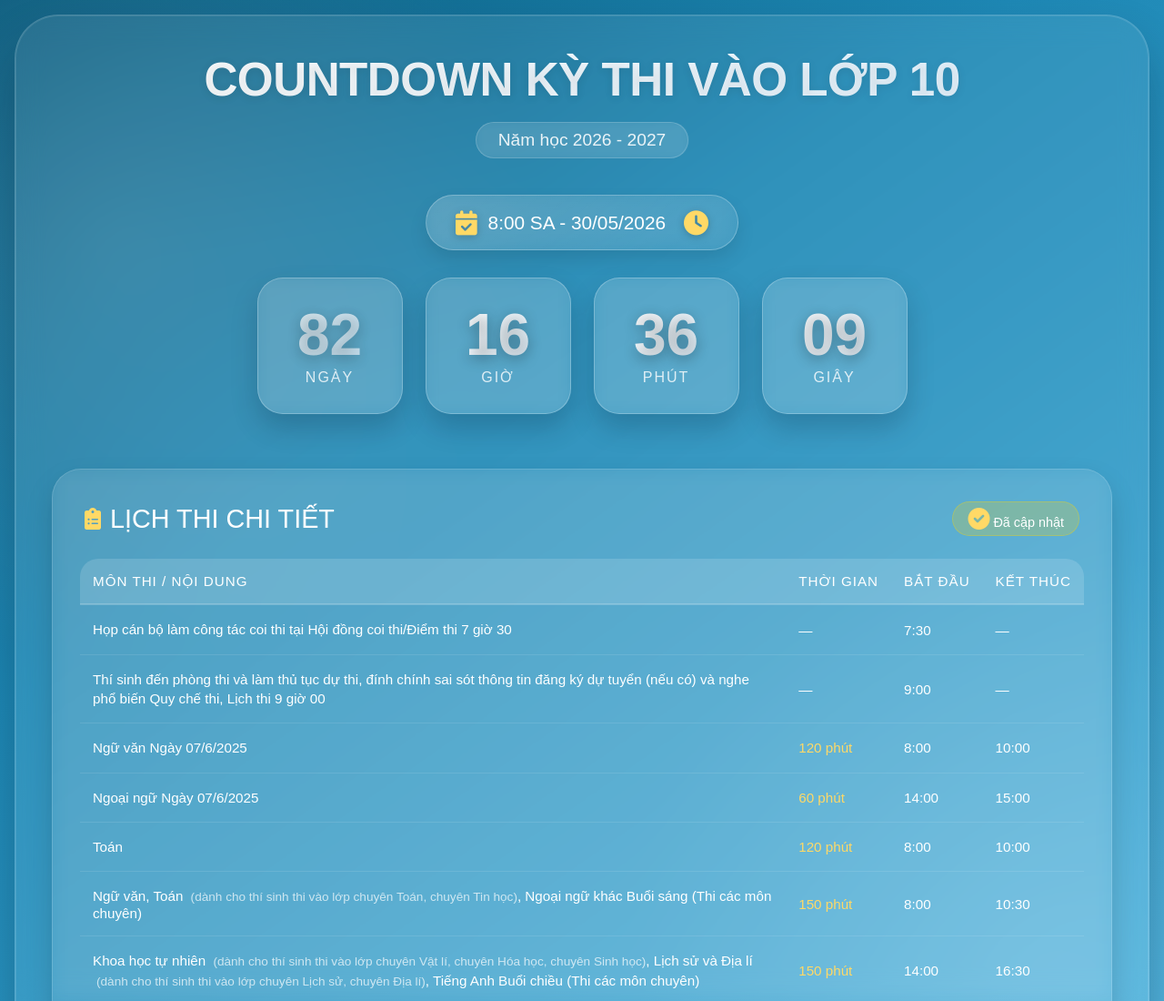
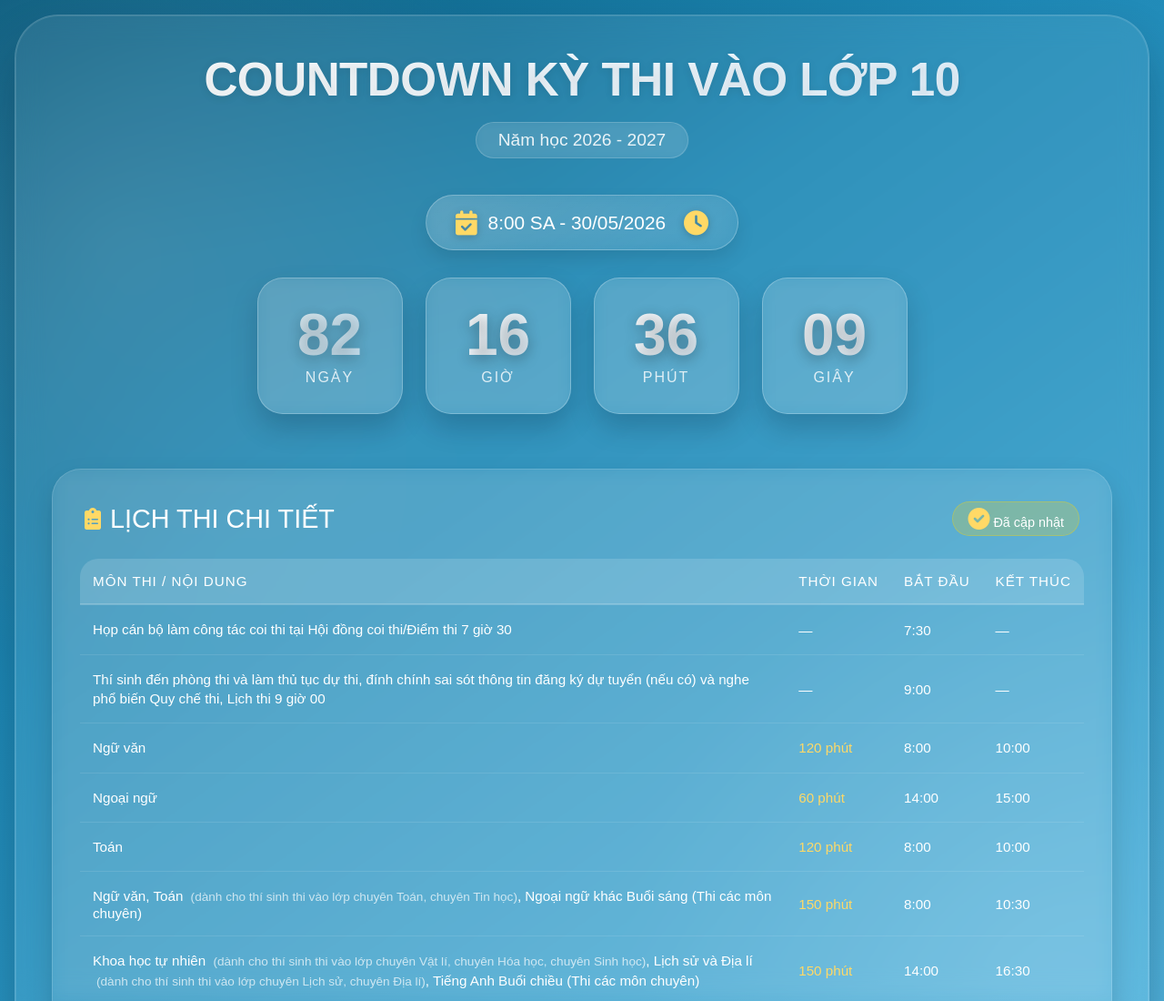
Before and after one commit to truehieu-dotcom/Demnguocngaythivao10, a plain HTML site: page index.html in a window 1280 px wide. Shown: the top 1100 px of the page at 91% size. Drawn offline with Linux system fonts and the light colour scheme; a web font is replaced by a local one.

Commit message:
Fix thời gian

```diff
--- a/index.html
+++ b/index.html
@@ -548,7 +548,6 @@
                         <tr>
                             <td>
                                 <span class="mon-thi">Ngữ văn</span>
-                                <span class="exam-details">Ngày 07/6/2025</span>
                             </td>
                             <td class="time-cell">120 phút</td>
                             <td>8:00</td>
@@ -557,7 +556,7 @@
                         <tr>
                             <td>
                                 <span class="mon-thi">Ngoại ngữ</span>
-                                <span class="exam-details">Ngày 07/6/2025</span>
+                                <span class="exam-details"></span>
                             </td>
                             <td class="time-cell">60 phút</td>
                             <td>14:00</td>
```
